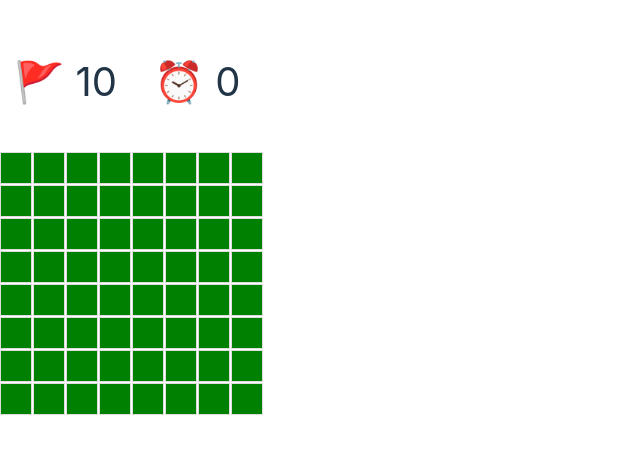
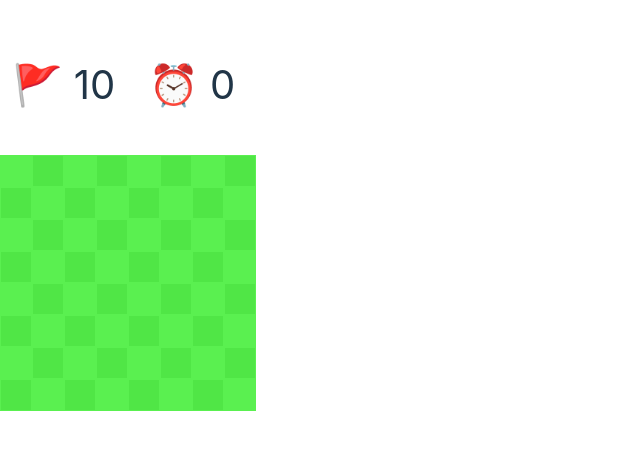
Before and after one commit to Ethan04Munoz/Buscaminas, a React (Vite) app: page / in a window 1280 px wide. Shown: the part 187-640 px from the top of the page, without its empty margins (0-640 px from the left). Built offline with nearby package versions, Linux system fonts and the light colour scheme.

Commit message:
Cambio en los colores para cambiar colores con estilo ajedrez.

```diff
--- a/src/App.css
+++ b/src/App.css
@@ -1,21 +1,43 @@
 .tablero {
   display: grid;
   grid-template-columns: repeat(8, 1fr); /* 10 columnas */
-  grid-gap: 1px;
 }
 
 .casilla {
   width: 30px;
   height: 30px;
   border: 1px solid #ddd;
-  background: green;
+  background: rgb(90, 240, 80);
   display: flex;
   justify-content: center;
   align-items: center;
   font-size: 20px;
+  border: 1px solid rgb(90, 240, 80);
+}
+.casilla:hover{
+  border: 1px dashed #fff
 }
 
 .casillaRevelada{
-  background: white;
+  background: rgb(229, 194, 159);
+  border: 1px solid rgb(229, 194, 159);
   color: black
 }
+
+/* Estilos para las casillas no reveladas con colores alternados */
+.colorClaro {
+  background: rgb(90, 240, 80); /* Color más claro */
+}
+
+.colorOscuro {
+  background: rgb(80, 230, 70); /* Color más oscuro */
+}
+
+/* Estilos para las casillas reveladas con colores alternados */
+.colorClaroRevelada {
+  background: rgb(229, 194, 159); /* Color actual para reveladas */
+}
+
+.colorOscuroRevelada {
+  background: rgb(219, 184, 149); /* Color más oscuro para reveladas */
+}
--- a/src/Casilla.jsx
+++ b/src/Casilla.jsx
@@ -3,7 +3,7 @@ import React from 'react';
 function Casilla({ x, y, esMina, numeroMinas, revelada, marcada, manejarClicCasilla, manejarClicDerecho }) {
   let clases = "casilla";
   let contenido = "";
-
+  let tonoClase = (x + y) % 2 === 0 ? "colorClaro" : "colorOscuro"; // Clase para el tono
   if (marcada) {
     contenido = "🚩";
   } else if (revelada) {
@@ -13,7 +13,10 @@ function Casilla({ x, y, esMina, numeroMinas, revelada, marcada, manejarClicCasi
       contenido = numeroMinas > 0 ? numeroMinas : "";
     }
     clases += " casillaRevelada";
+    tonoClase += "Revelada"; // Modificar el tono para las reveladas
   }
+
+  clases += ` ${tonoClase}`; // Agregar la clase de tono
 
   return (
     <div
```
